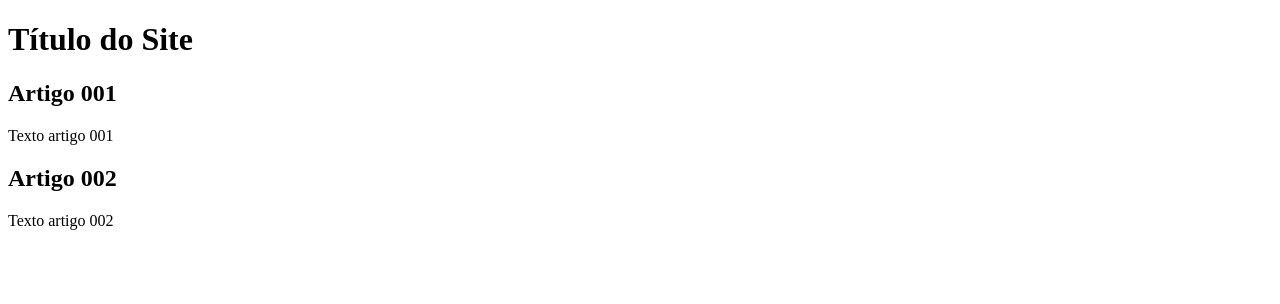
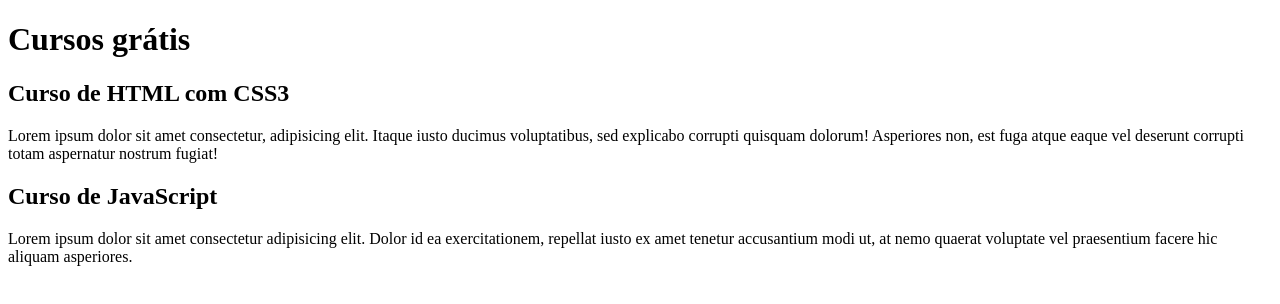
Before and after one commit to LeonelVII/projeto-site, a plain HTML site: page index.html in a window 1280 px wide. Drawn offline with Linux system fonts and the light colour scheme.

Commit message:
Conteúdo escrito

```diff
--- a/index.html
+++ b/index.html
@@ -9,15 +9,15 @@
 <body>
     <main>
         <header>
-            <h1>Título do Site</h1>
+            <h1>Cursos grátis</h1>
         </header>
         <article>
-            <h2>Artigo 001</h2>
-            <p>Texto artigo 001</p>
+            <h2>Curso de HTML com CSS3</h2>
+            <p>Lorem ipsum dolor sit amet consectetur, adipisicing elit. Itaque iusto ducimus voluptatibus, sed explicabo corrupti quisquam dolorum! Asperiores non, est fuga atque eaque vel deserunt corrupti totam aspernatur nostrum fugiat!</p>
         </article>
         <article>
-            <h2>Artigo 002</h2>
-            <p>Texto artigo 002</p>
+            <h2>Curso de JavaScript</h2>
+            <p>Lorem ipsum dolor sit amet consectetur adipisicing elit. Dolor id ea exercitationem, repellat iusto ex amet tenetur accusantium modi ut, at nemo quaerat voluptate vel praesentium facere hic aliquam asperiores.</p>
         </article>
     </main>
 </body>
```
